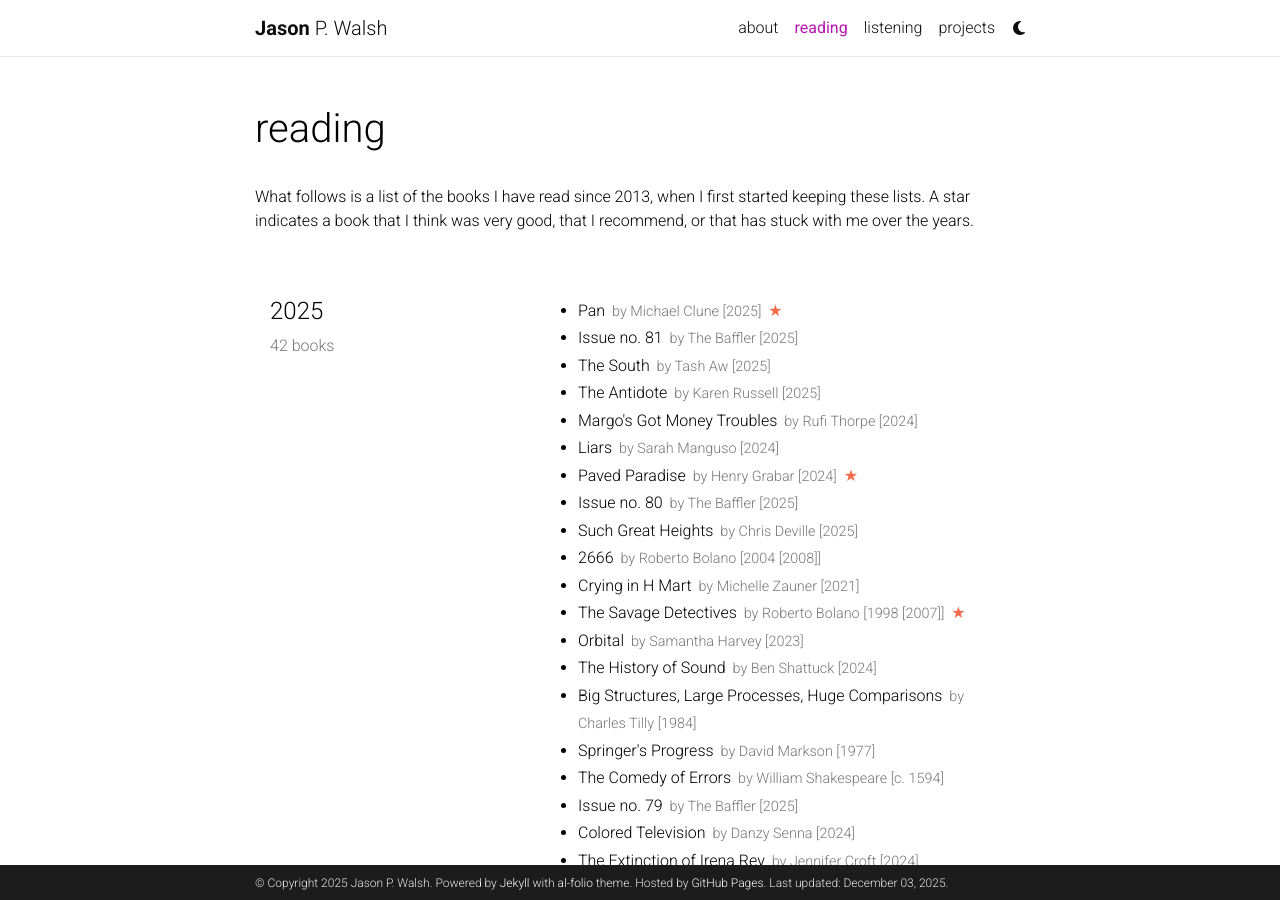
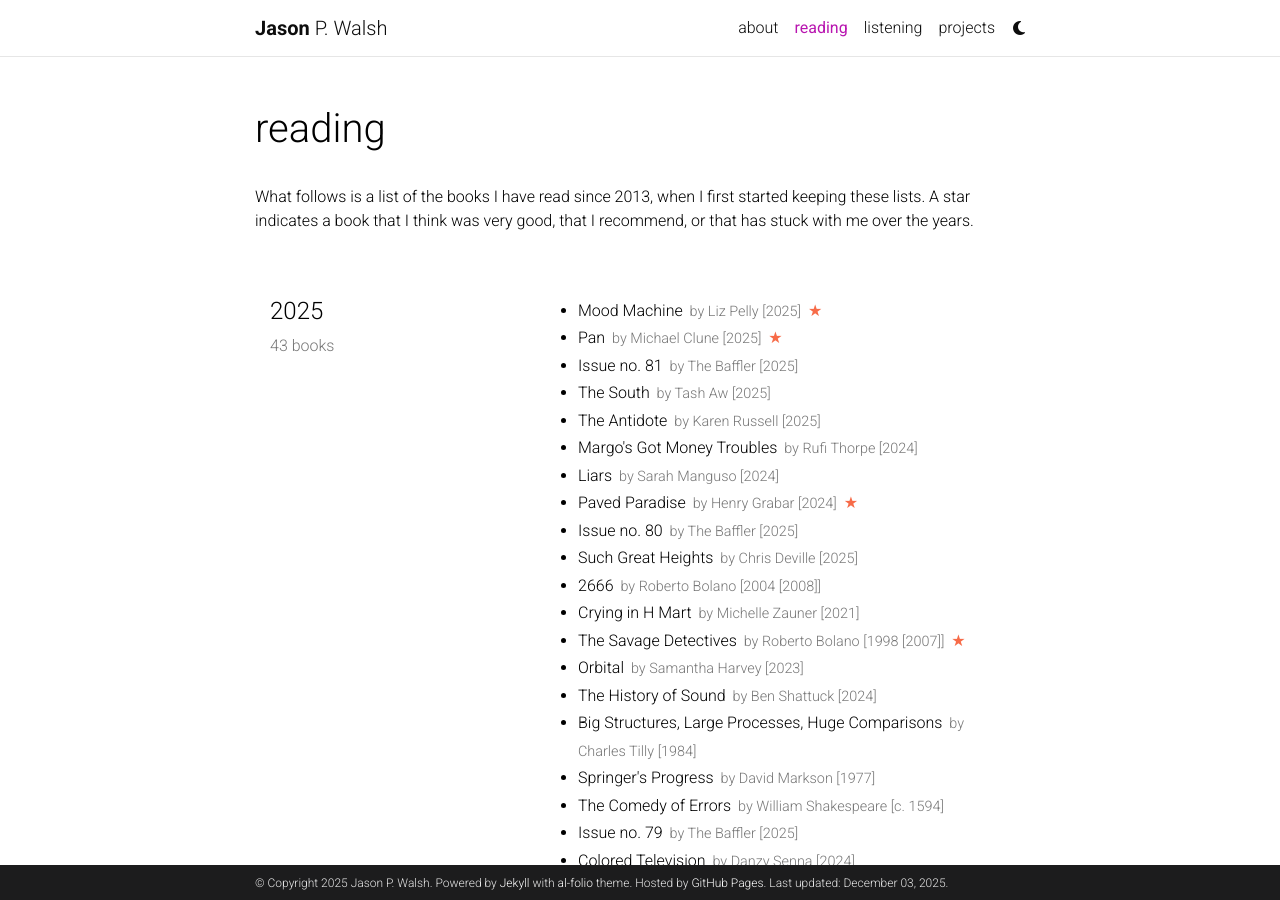
Before and after one commit to jwals23/jwals23.github.io, a Jekyll site: the page built from _pages/reading.md, in a window 1280 px wide and 900 px high. Built offline with Jekyll 4.4.1, drawn with Linux system fonts in a browser that asks for light colours; comment, search, counter and statistics services are not loaded; a style sheet for code colours, icons or effects is not loaded.

Commit message:
Update reading.yml

```diff
--- a/_data/reading.yml
+++ b/_data/reading.yml
@@ -1,6 +1,11 @@
 list:
   - year: "2025"
     books:
+      - title: Mood Machine
+        author: Liz Pelly
+        year: 2025
+        star: yes
+
       - title: Pan
         author: Michael Clune
         year: 2025
```
